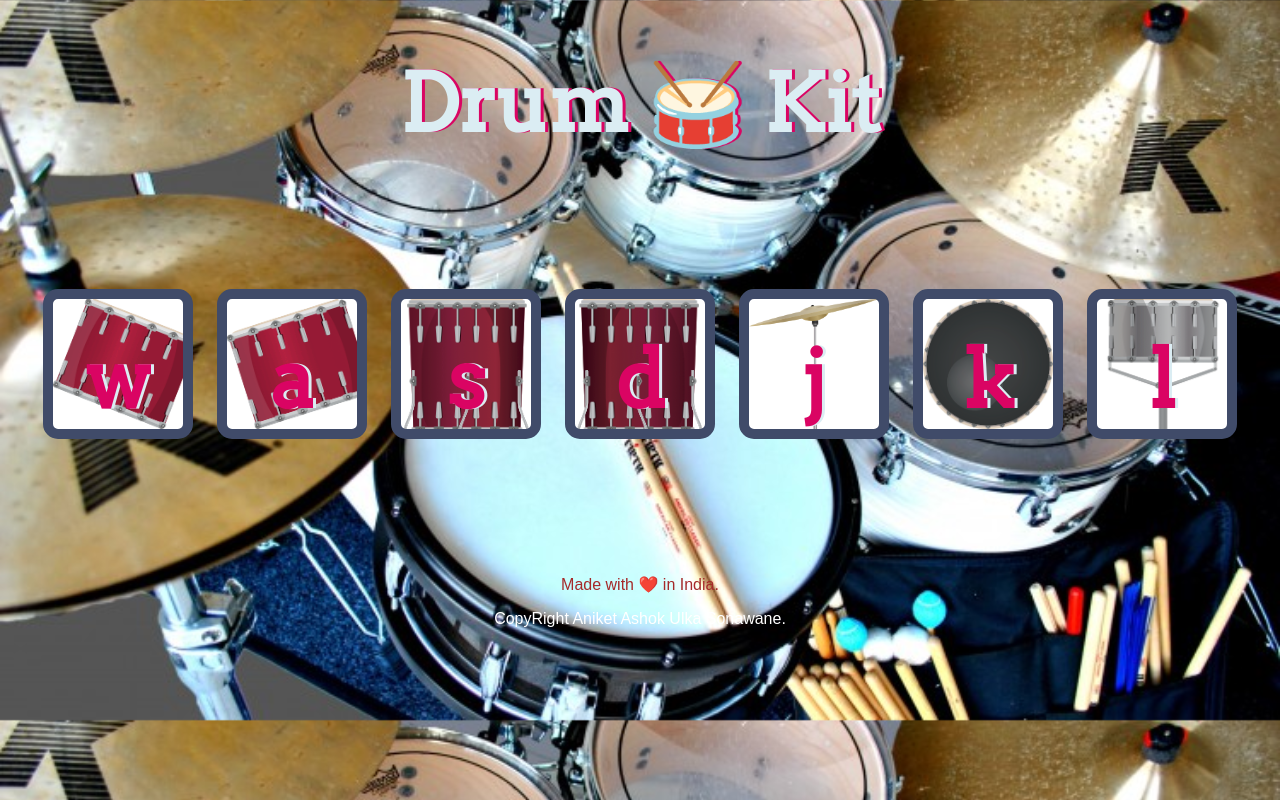
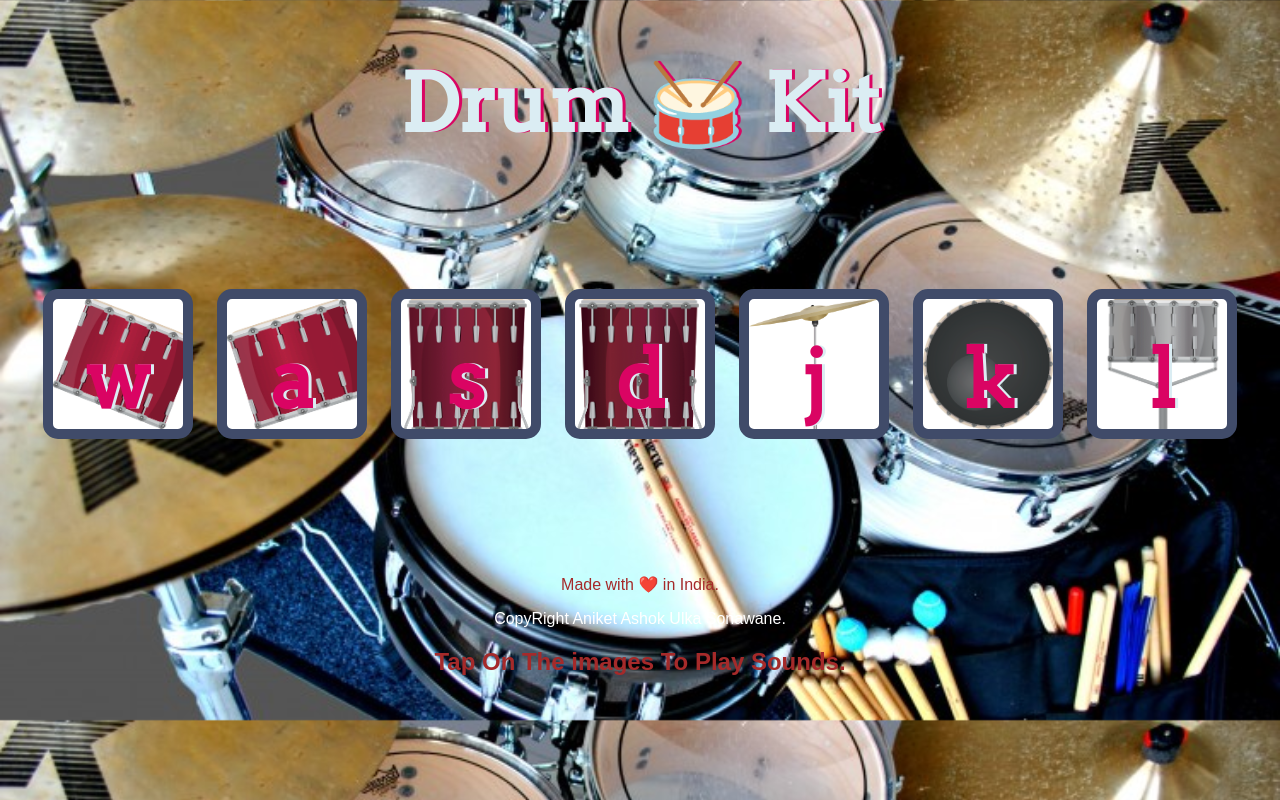
Before and after one commit to AniketSonawane/Drum-Kit, a plain HTML site: page index.html in a window 1280 px wide. Drawn offline with Linux system fonts and the light colour scheme.

Commit message:
Update index.html

```diff
--- a/index.html
+++ b/index.html
@@ -29,5 +29,7 @@
   Made with ❤️ in India.
 
   <p  style="color: white ;">CopyRight Aniket Ashok Ulka Sonawane.</p>
+
+  <h2 >Tap On The images To Play Sounds.</h2>
 </footer>
 </html>
```
